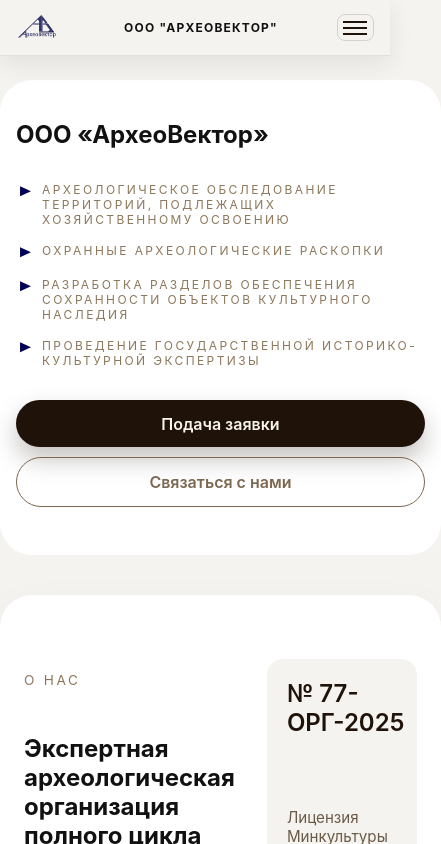
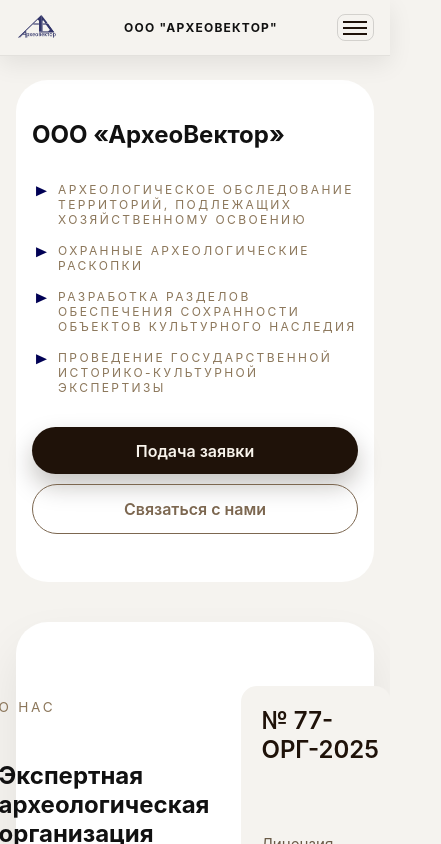
Before and after one commit to deathcoding/Archeology, a React (Vite) app: page / in a window 390 px wide. Shown: the top 844 px of the page, 441 px wide, since content can reach past the window. Built offline with nearby package versions, Linux system fonts and the light colour scheme.

Commit message:
Enhance responsive design by adjusting max-width and overflow properties in CSS files; ensure containers adapt to screen sizes with min-width settings.

```diff
--- a/src/index.css
+++ b/src/index.css
@@ -4,6 +4,8 @@
 
 html {
   scroll-behavior: smooth;
+  overflow-x: hidden;
+  max-width: 100%;
 }
 
 *,
@@ -15,6 +17,8 @@
 body {
   margin: 0;
   background: #f5f3ef;
+  overflow-x: hidden;
+  max-width: 100%;
 }
 
 img {
@@ -28,6 +32,8 @@
   color: #111;
   background: #f5f3ef;
   min-height: 100vh;
+  max-width: 100%;
+  overflow-x: hidden;
 }
 
 .page main {
@@ -35,6 +41,7 @@
   gap: 2.5rem;
   padding-top: 80px;
   scroll-margin-top: 80px;
+  min-width: 0;
 }
 
 @media (min-width: 961px) {
@@ -49,6 +56,7 @@
   display: grid;
   gap: 2rem;
   scroll-margin-top: 100px;
+  min-width: 0;
 }
 
 @media (min-width: 961px) {
--- a/src/shared/ui/Container.module.css
+++ b/src/shared/ui/Container.module.css
@@ -1,8 +1,9 @@
 .container {
-  max-width: 1440px;
+  max-width: min(1440px, 100%);
   width: 100%;
+  min-width: 0;
   margin-left: auto;
   margin-right: auto;
-  /* padding-left: clamp(1rem, 4vw, 2rem); */
-  /* padding-right: clamp(1rem, 4vw, 2rem); */
+  padding-left: clamp(1rem, 4vw, 2rem);
+  padding-right: clamp(1rem, 4vw, 2rem);
 }
```
